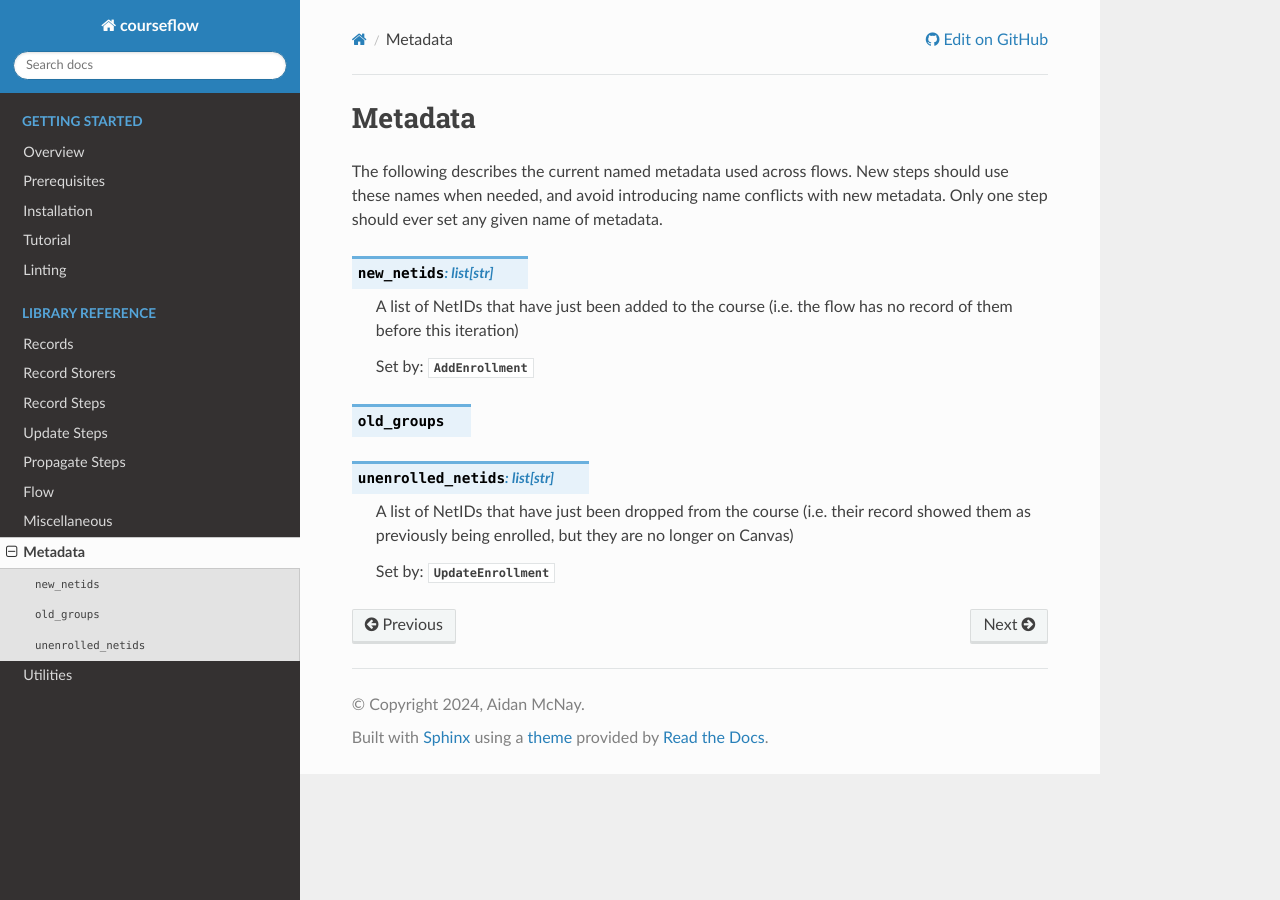
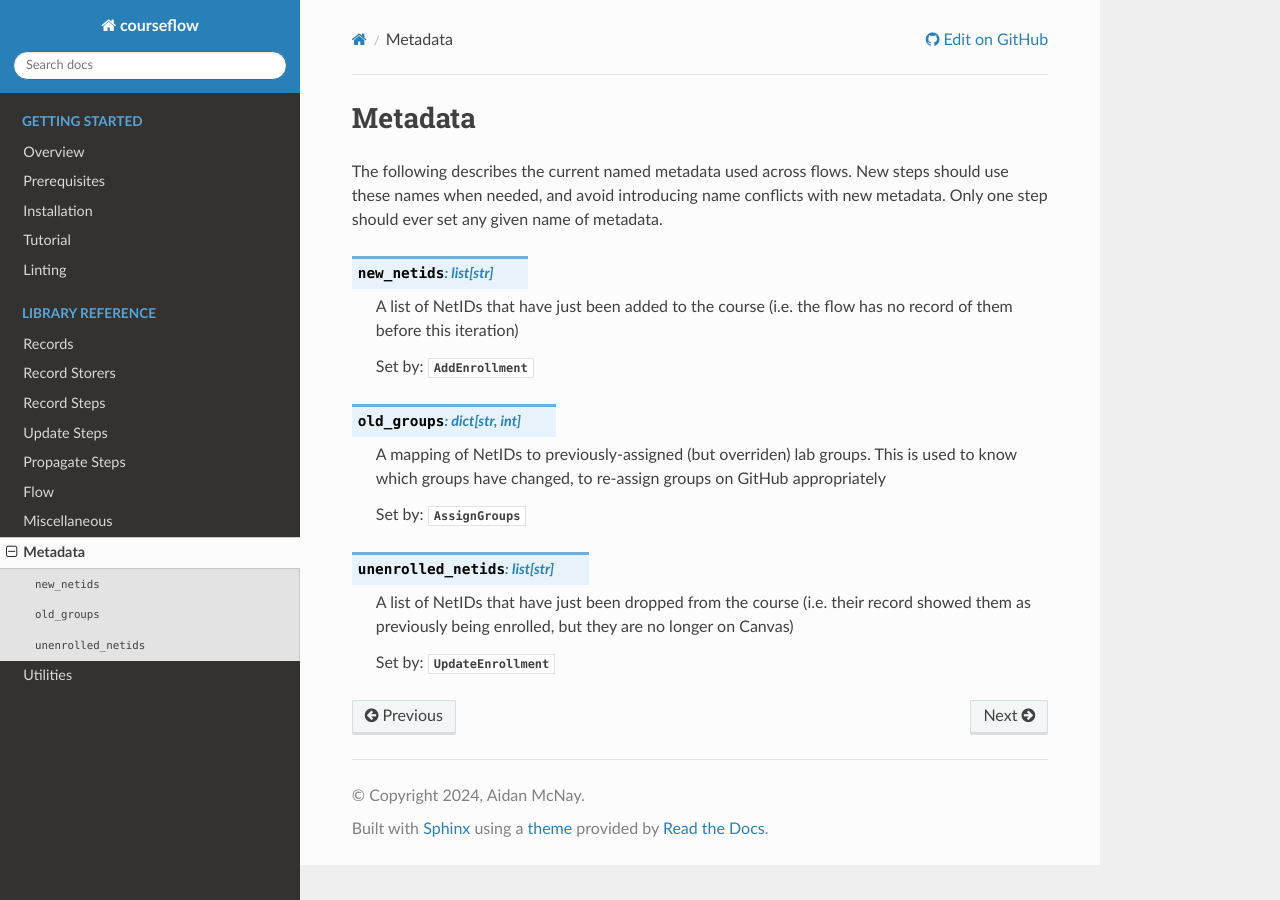
Before and after one commit to Aidan-McNay/cornell-canvas, a Sphinx documentation site: the page built from docs/library_reference/metadata.md, in a window 1280 px wide. Built offline with Sphinx 7.4.7 and the Read the Docs theme 3.1.0, drawn with Linux system fonts in a browser that asks for light colours.

Commit message:
Start documenting propagate steps

````diff
--- a/docs/library_reference/metadata.md
+++ b/docs/library_reference/metadata.md
@@ -17,6 +17,13 @@
 
 ```{eval-rst}
 .. py:attribute:: old_groups
+   :type: dict[str, int]
+
+   A mapping of NetIDs to previously-assigned (but overriden) lab groups.
+   This is used to know which groups have changed, to re-assign groups on
+   GitHub appropriately
+
+   Set by: :py:class:`~canvas_steps.assign_groups.AssignGroups`
 ```
 
 ```{eval-rst}
--- a/steps_to_document.txt
+++ b/steps_to_document.txt
@@ -1,7 +1,6 @@
 Record:
 
 Update:
- - canvas_steps.enrollment.UpdateEnrollment
 
 Propagate:
  - canvas_steps.assign_groups.AssignGroups
````
Also changed, not shown: docs/library_reference/propagate_steps.md (+31 -0 lines), 1 other file.
